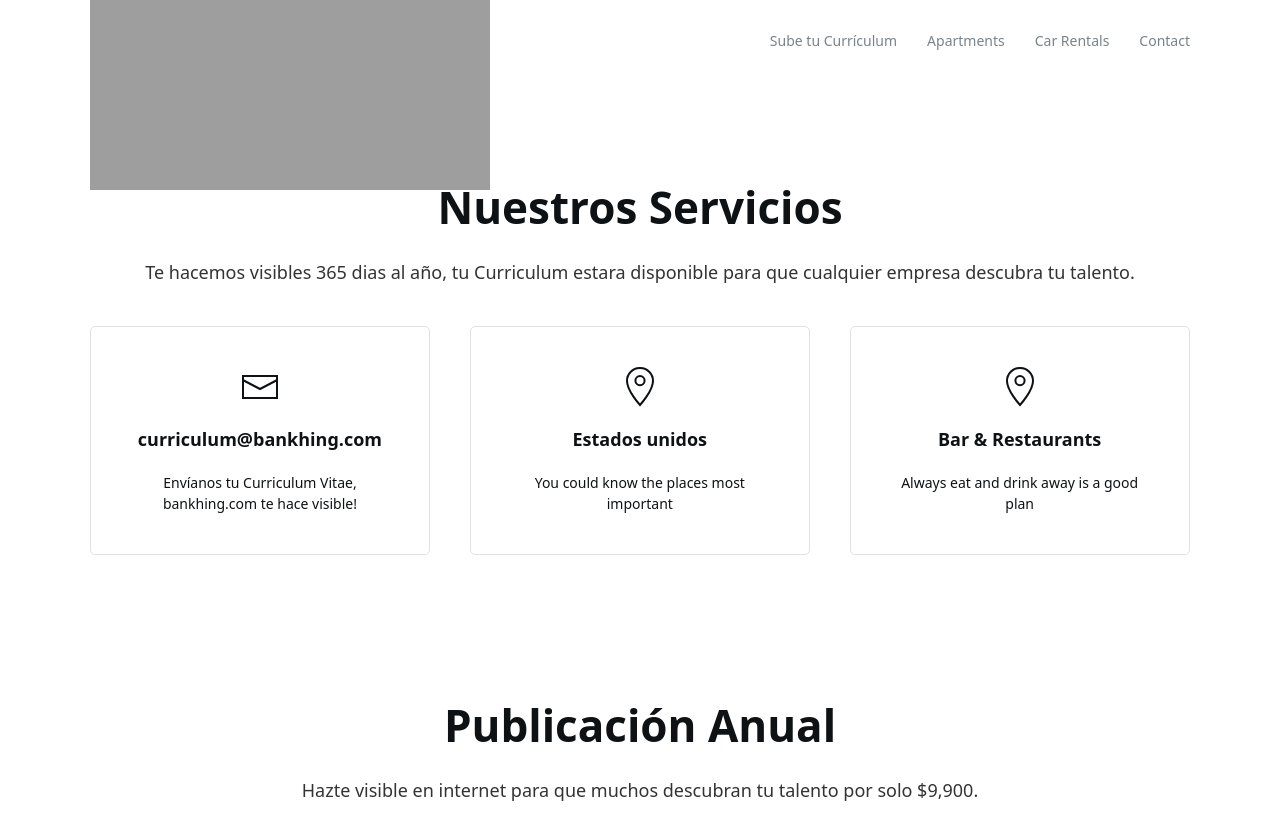
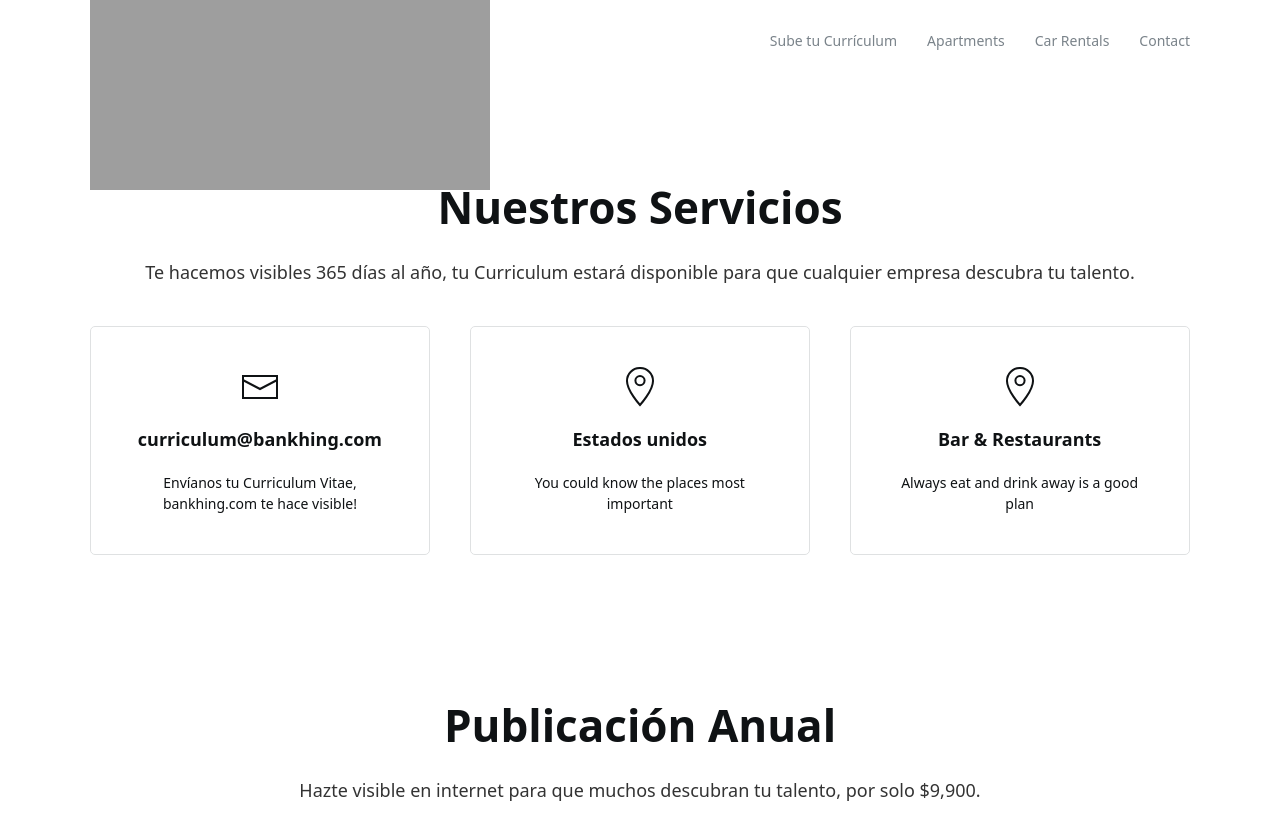
Before and after one commit to jelmii/jelmii.github.io, a Jekyll site: the page built from index.md, in a window 1280 px wide and 900 px high, scrolled down 521 px, cut to the strip 0-820 px from the top of the window. Built offline with Jekyll 4.4.1, drawn with Linux system fonts in a browser that asks for light colours.

Commit message:
Update index.md

```diff
--- a/index.md
+++ b/index.md
@@ -8,10 +8,10 @@ hero:
 categories:
     columns: 3
     title: Nuestros Servicios
-    subtitle: Te hacemos visibles 365 dias al año, tu Curriculum estara disponible para que cualquier empresa descubra tu talento.
+    subtitle: Te hacemos visibles 365 días al año, tu Curriculum estará disponible para que cualquier empresa descubra tu talento.
 section:
     title: Publicación Anual
-    subtitle: Hazte visible en internet para que muchos descubran tu talento por solo $9,900.
+    subtitle: Hazte visible en internet para que muchos descubran tu talento, por solo $9,900.
 cta:
     title: ¿No encontraste una respuesta a tu pregunta?
     subtitle: Póngase en contacto con nosotros para obtener detalles sobre servicios adicionales y precios de trabajo personalizados.
```
